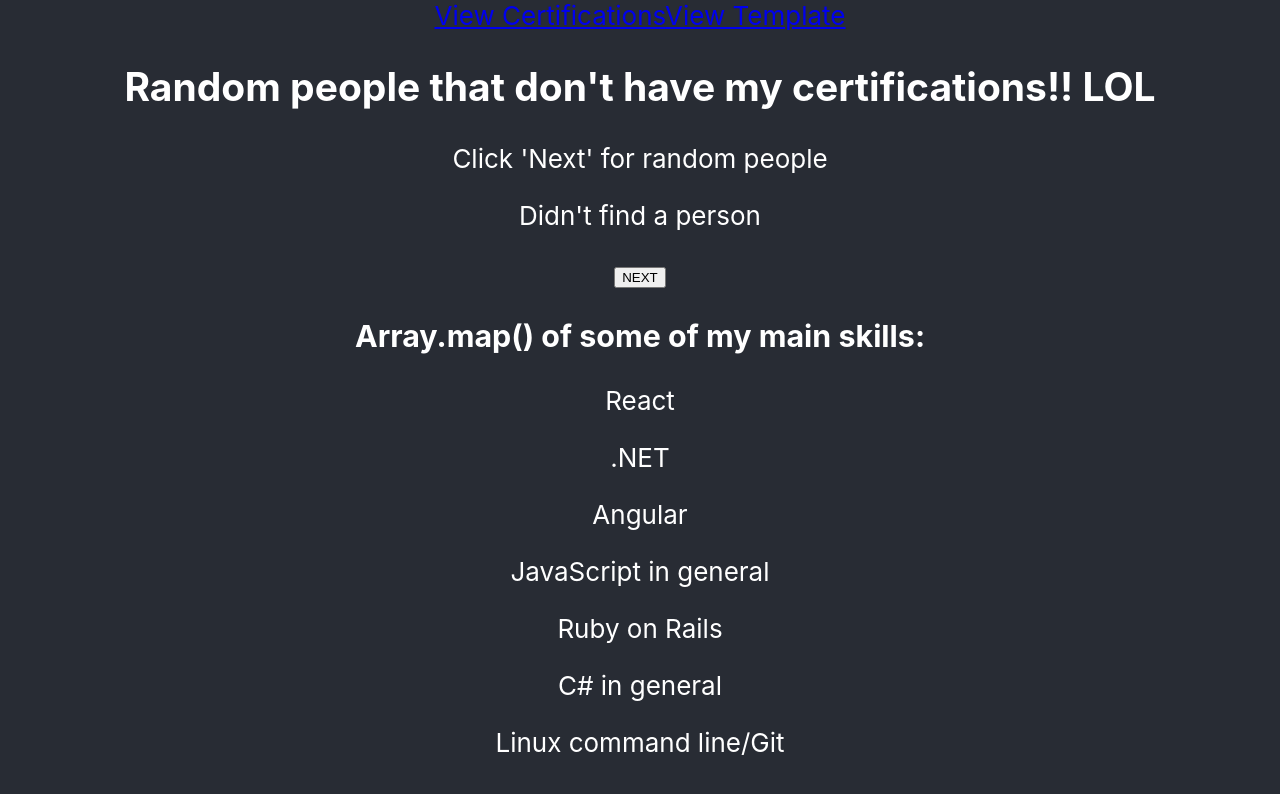
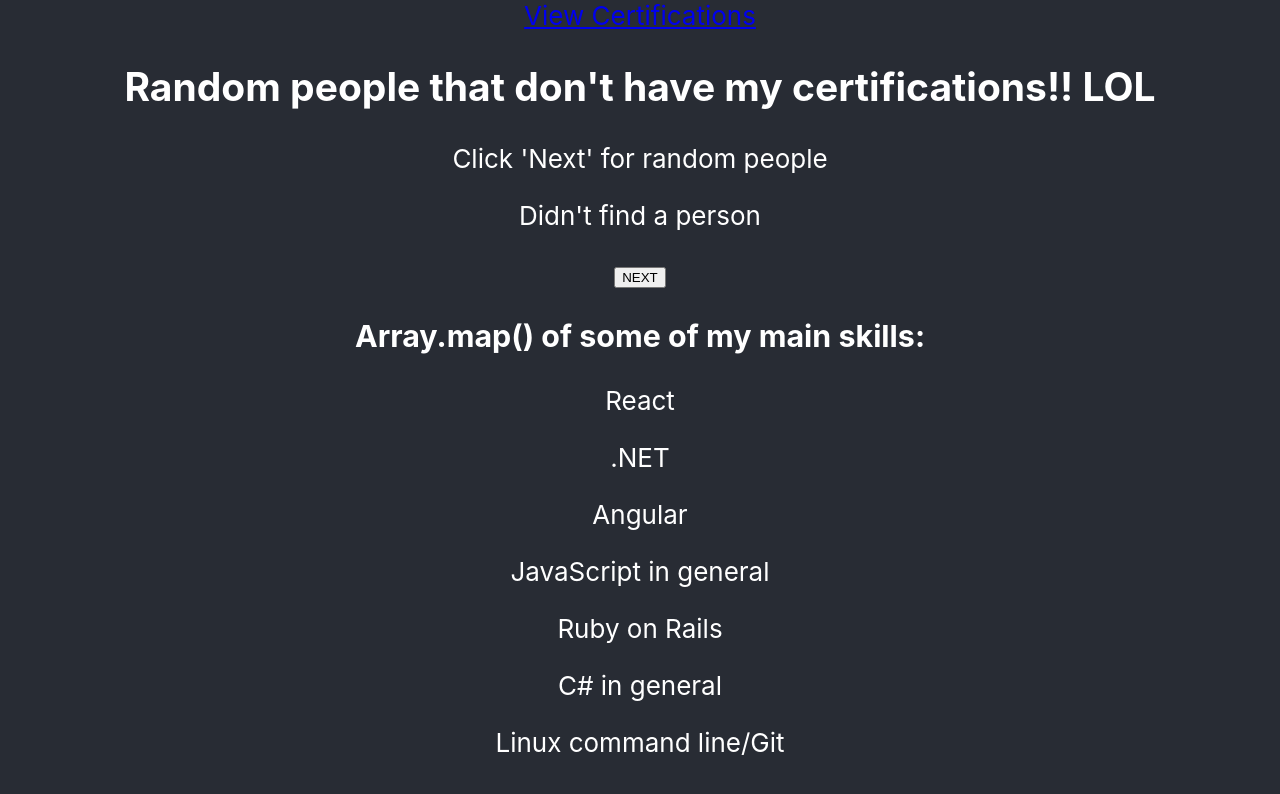
Before and after one commit to GProSoftware828/ReactJestTesting, a React (Create React App) app: page / in a window 1280 px wide. Shown: the top 794 px of the page. Built offline with nearby package versions, Linux system fonts and the light colour scheme; no server answers.

Commit message:
Removed dev element

```diff
--- a/src/components/home/index.js
+++ b/src/components/home/index.js
@@ -37,7 +37,6 @@ export class Home extends React.Component {
       <div className="App">
         <section className="headline">
           <Link to="/certifications">View Certifications</Link>
-          <Link to="/govTemp/govTemp.js">View Template</Link>
           <Headline
             header="Random people that don't have my certifications!! LOL"
             desc="Click 'Next' for random people"
```
